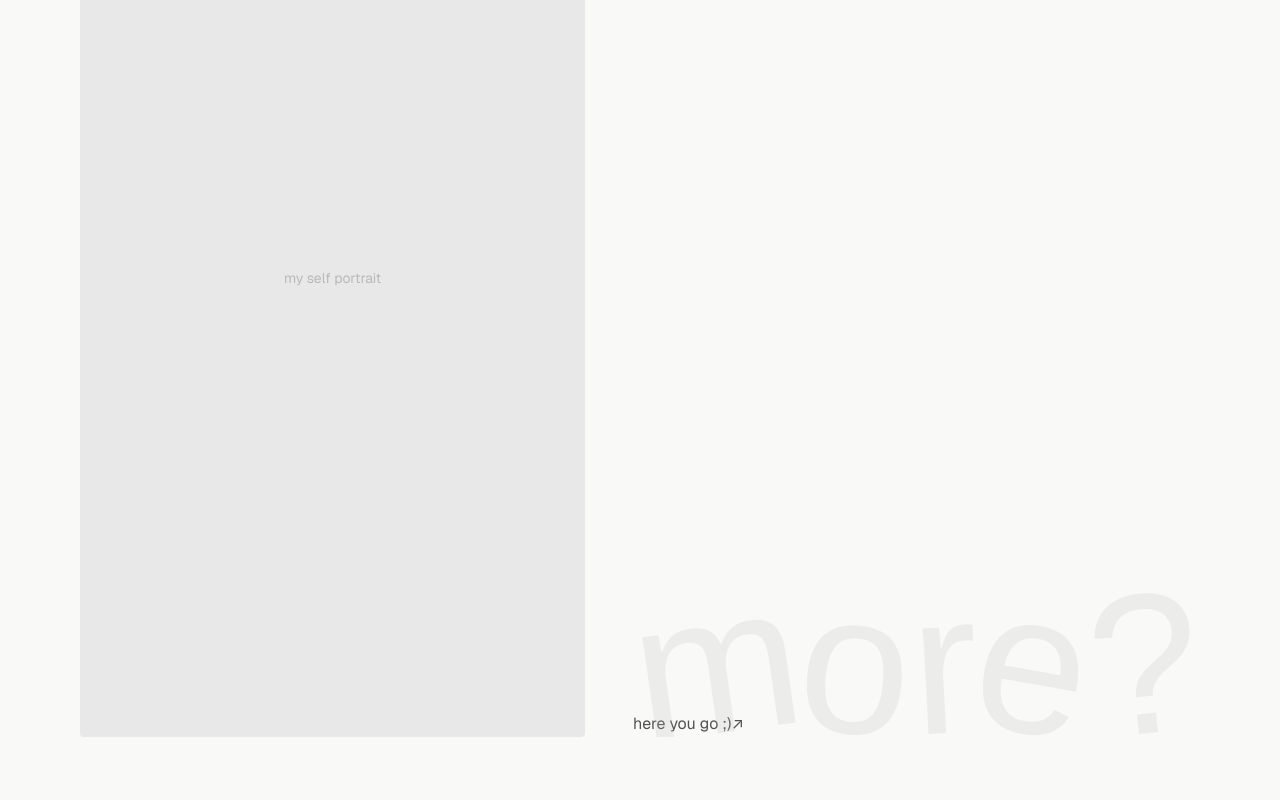
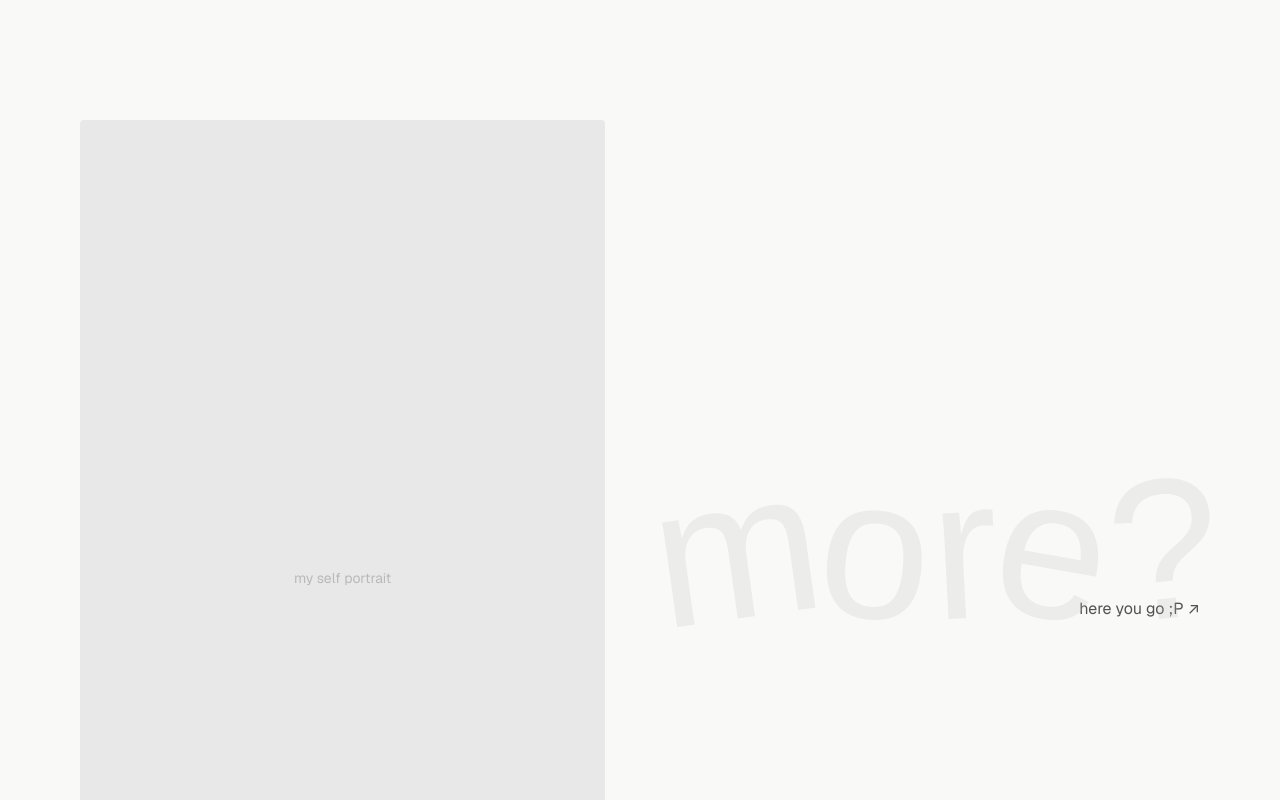
Before and after one commit to teresadesigns/portfolio, a Next.js app: page / in a window 1280 px wide. Shown: the part 3480-4280 px from the top of the page. Built offline with nearby package versions, Linux system fonts and the light colour scheme; a web font is replaced by a local one.

Commit message:
Add spacing above Playground section and portrait/more block

```diff
--- a/app/page.tsx
+++ b/app/page.tsx
@@ -265,7 +265,7 @@ export default function Home() {
       {/* Playground Teaser */}
       <section
         id="playground-teaser"
-        style={{ position: "relative", overflow: "hidden" }}
+        style={{ position: "relative", overflow: "hidden", marginTop: "300px" }}
       >
         {/* Decorative Jomhuria letterforms */}
         <span
@@ -357,8 +357,8 @@ export default function Home() {
               display: "grid",
               gridTemplateColumns: "785fr 415fr",
               gap: "var(--spacing-block)",
-              marginTop: "var(--spacing-block)",
-              alignItems: "end",
+              marginTop: "calc(var(--spacing-block) + 170px)",
+              alignItems: "center",
             }}
           >
             <div
@@ -373,8 +373,8 @@ export default function Home() {
             >
               <span style={{ fontSize: "0.875rem", color: "#B9B9B9" }}>my self portrait</span>
             </div>
-            <div>
-              <div style={{ display: "flex", alignItems: "flex-end", opacity: 0.2 }}>
+            <div style={{ textAlign: "right" }}>
+              <div style={{ display: "flex", alignItems: "flex-end", justifyContent: "flex-end", opacity: 0.2, marginRight: "-20px" }}>
                 {[
                   { char: "m", rotate: "-8deg" },
                   { char: "o", rotate: "5deg" },
@@ -401,7 +401,7 @@ export default function Home() {
               </div>
               <div style={{ marginTop: "calc(var(--spacing-element) + 10px)" }}>
                 <Link href="/playground" style={{ color: "#525252", borderBottom: "none" }}>
-                  here you go ;)↗
+                  here you go ;P ↗
                 </Link>
               </div>
             </div>
```
